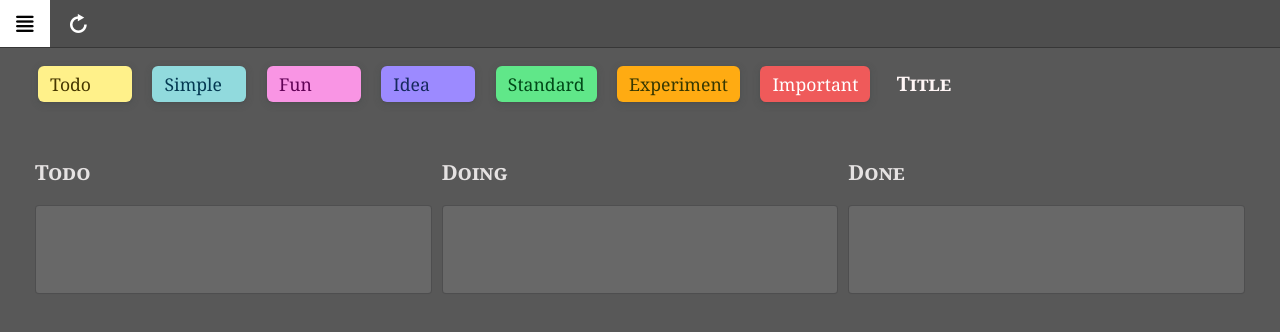
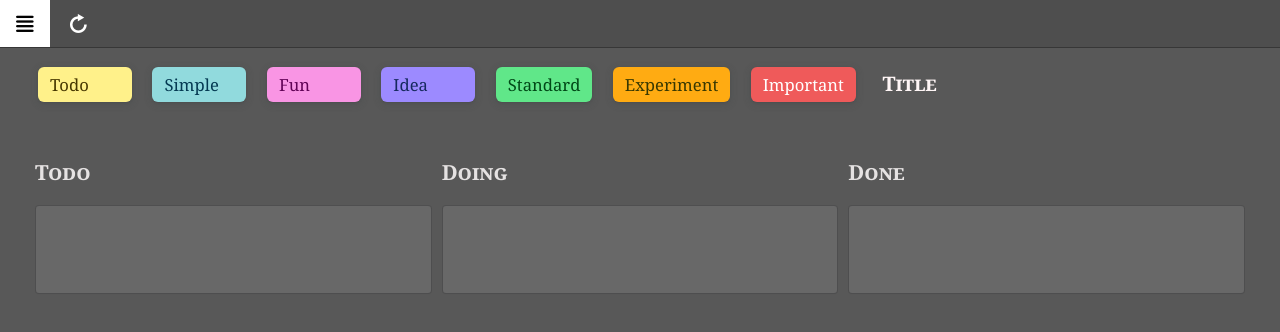
Before and after one commit to utizr/staticExperiments, a plain HTML site: page kanban/index.html in a window 1280 px wide. Drawn offline with Linux system fonts and the light colour scheme.

Commit message:
font size adjustment

```diff
--- a/kanban/css/page.css
+++ b/kanban/css/page.css
@@ -68,7 +68,7 @@ h3 {
   padding: 0 4px;
 
   font-family: Georgia;
-  font-size: 1.1em;
+  font-size: 1.04em;
   box-shadow: rgba(60, 64, 67, 0.3) 0px 1px 2px 0px, rgba(60, 64, 67, 0.15) 0px 2px 6px 2px;
 }
 .lilbox p {
```
